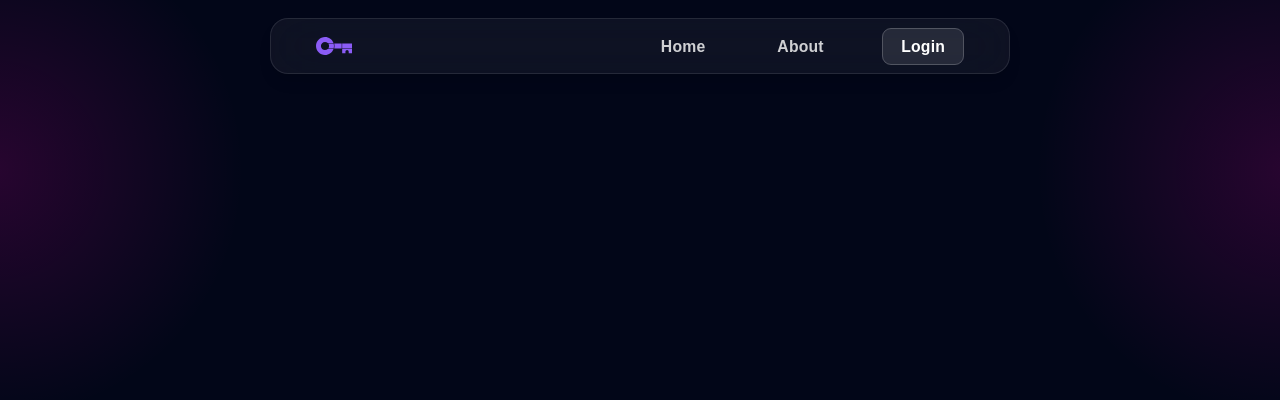
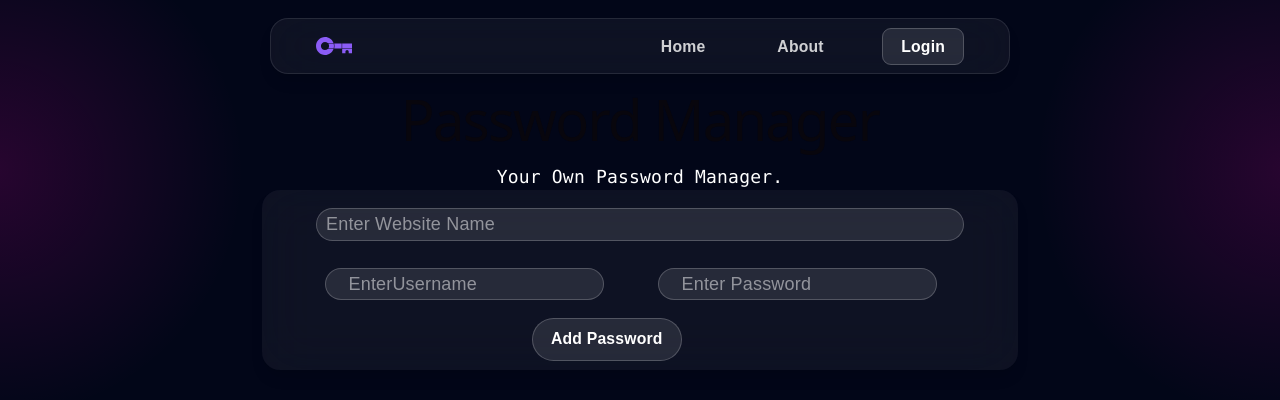
Before and after one commit to visheshio/PassManager, a React (Vite) app: page / in a window 1280 px wide. Shown: the top 400 px of the page. Built offline with nearby package versions, Linux system fonts and the light colour scheme.

Commit message:
feat: update title to PASSVAULT and add Manager component for password management

```diff
--- a/index.html
+++ b/index.html
@@ -5,7 +5,7 @@
     <link rel="icon" type="image/svg+xml" href="/favicon.svg" />
     <link rel="shortcut icon" href="/favicon.svg" type="image/svg+xml" />
     <meta name="viewport" content="width=device-width, initial-scale=1.0" />
-    <title>passmanager</title>
+    <title>PASSVAULT</title>
   </head>
   <body>
     <div id="root"></div>
--- a/src/App.jsx
+++ b/src/App.jsx
@@ -1,5 +1,6 @@
 import './App.css'
 import Navbar from './components/Navbar'
+import Manager from './components/Manager'
 
 function App() {
   return (
@@ -10,6 +11,7 @@ function App() {
       </div>
       <div className="relative z-10">
       <Navbar/>
+      <Manager/>
       </div>
     </div>
   )
--- /dev/null
+++ b/src/components/Manager.jsx
@@ -0,0 +1,22 @@
+import React from 'react'
+
+const Manager = () => {
+  return (
+    <>
+    <h1 className="text-center"> Password Manager</h1>
+    <p className="text-center font-mono">Your Own Password Manager.</p>
+    <div className="container mx-auto text-white max-w-2xl rounded-2xl  bg-white/5 px-10 py-2 shadow-lg backdrop-blur-xl">
+      <div className="text-white flex flex-col p-2">
+        <input type="text" className="rounded-full px-2 py-0.5 border border-white/20 bg-white/10 text-white placeholder:text-white/50" name="websitename" id="websitename" placeholder="Enter Website Name" />
+      </div>
+        <div className="flex gap-12 p-4 mx-auto">
+          <input type="text" className="rounded-full px-5 py-0.5 border border-white/20 bg-white/10 text-white placeholder:text-white/50" name="Username" id="Username" placeholder="EnterUsername" />
+          <input type="text" className="rounded-full px-5 py-0.5 border border-white/20 bg-white/10 text-white placeholder:text-white/50" name="Password" id="Password" placeholder="Enter Password" />
+        </div>
+        <button className="mx-50 rounded-full border border-white/20 bg-white/10 px-4 py-2 text-sm font-bold text-white transition-all duration-200 hover:bg-white/20 hover:shadow-md">Add Password</button>
+    </div>
+    </>
+  )
+}
+
+export default Manager
```
